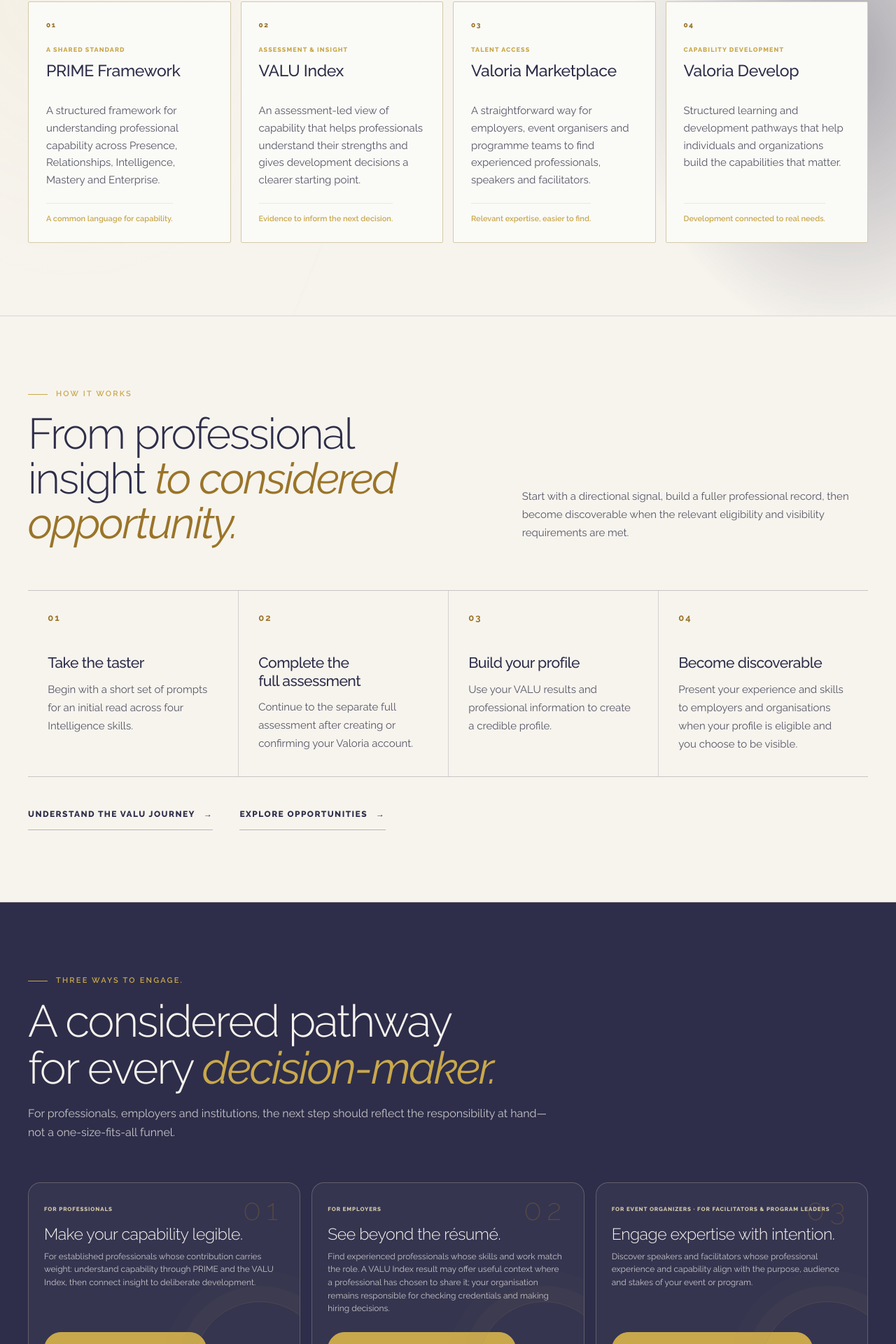
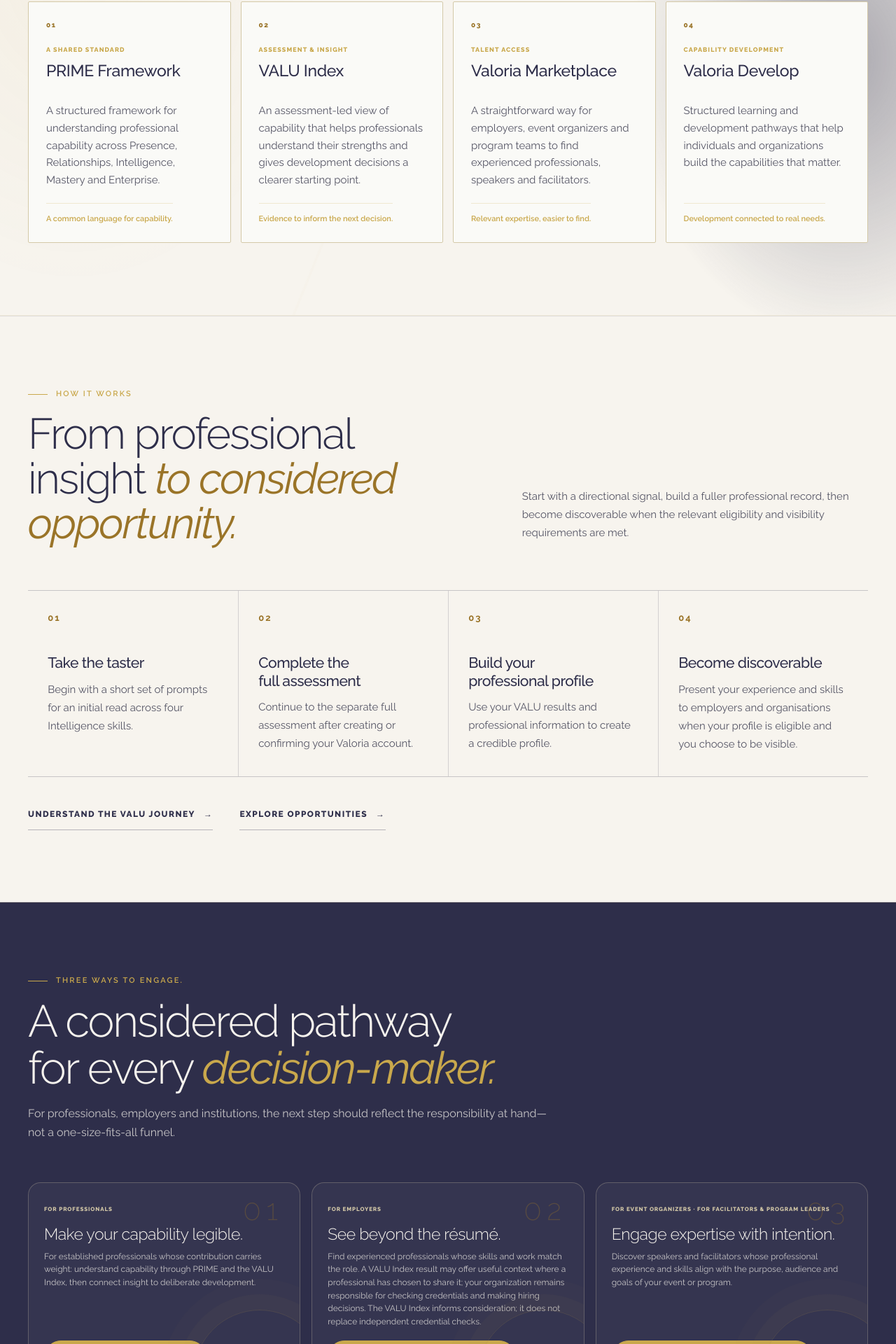
Before and after one commit to riverwayse-sudo/valoria-site, a Next.js app: page / in a window 1280 px wide. Shown: the part 1298-3218 px from the top of the page at 70% size. Built offline with nearby package versions, Linux system fonts and the light colour scheme; no server answers.

Commit message:
Align homepage copy and retain the conversion section contract

```diff
--- a/src/app/page.jsx
+++ b/src/app/page.jsx
@@ -38,7 +38,7 @@ const institutionalCapabilities = [
     number: '03',
     label: 'TALENT ACCESS',
     title: 'Valoria Marketplace',
-    body: 'A straightforward way for employers, event organisers and programme teams to find experienced professionals, speakers and facilitators.',
+    body: 'A straightforward way for employers, event organizers and program teams to find experienced professionals, speakers and facilitators.',
     outcome: 'Relevant expertise, easier to find.',
   },
   {
@@ -64,7 +64,7 @@ const decisionPathways = [
     number: '02',
     label: 'FOR EMPLOYERS',
     title: 'See beyond the résumé.',
-    body: 'Find experienced professionals whose skills and work match the role. A VALU Index result may offer useful context where a professional has chosen to share it; your organisation remains responsible for checking credentials and making hiring decisions.',
+    body: 'Find experienced professionals whose skills and work match the role. A VALU Index result may offer useful context where a professional has chosen to share it; your organization remains responsible for checking credentials and making hiring decisions. The VALU Index informs consideration; it does not replace independent credential checks.',
     href: '/atb-connect',
     cta: 'DISCUSS YOUR TALENT NEEDS',
   },
@@ -72,7 +72,7 @@ const decisionPathways = [
     number: '03',
     label: 'FOR EVENT ORGANIZERS · FOR FACILITATORS & PROGRAM LEADERS',
     title: 'Engage expertise with intention.',
-    body: 'Discover speakers and facilitators whose professional experience and capability align with the purpose, audience and stakes of your event or program.',
+    body: 'Discover speakers and facilitators whose professional experience and skills align with the purpose, audience and goals of your event or program.',
     href: '/atb-spotlight',
     cta: 'FIND A SPEAKER OR FACILITATOR',
   },
@@ -120,7 +120,7 @@ export default function HomePage() {
             <div className="home-journey-grid">
               <article className="home-journey-card"><span>01</span><h3>Take the taster</h3><p>Begin with a short set of prompts for an initial read across four Intelligence skills.</p></article>
               <article className="home-journey-card"><span>02</span><h3>Complete the full assessment</h3><p>Continue to the separate full assessment after creating or confirming your Valoria account.</p></article>
-              <article className="home-journey-card"><span>03</span><h3>Build your profile</h3><p>Use your VALU results and professional information to create a credible profile.</p></article>
+              <article className="home-journey-card"><span>03</span><h3>Build your professional profile</h3><p>Use your VALU results and professional information to create a credible profile.</p></article>
               <article className="home-journey-card"><span>04</span><h3>Become discoverable</h3><p>Present your experience and skills to employers and organisations when your profile is eligible and you choose to be visible.</p></article>
             </div>
             <div className="home-journey-actions">
@@ -155,13 +155,13 @@ export default function HomePage() {
 
         <LiveProfilesScroll />
 
-        <section className="home-partnership-band home-consolidated-engagement" aria-labelledby="partnership-band-title">
+        <section className="home-partnership-band home-consolidated-engagement valu-conversion" aria-labelledby="partnership-band-title">
           <div className="container">
             <Reveal className="home-partnership-content">
               <div>
                 <div className="eyebrow"><div className="eyebrow-line" /><span className="eyebrow-text">YOUR NEXT STEP</span></div>
                 <h2 id="partnership-band-title">Make your next capability decision with <em>greater clarity.</em></h2>
-                <p>Professionals can begin with the VALU taster. Employers and institutions can speak with Valoria about finding professional expertise, development programmes or event support.</p>
+                <p>Professionals can begin with the VALU taster. Employers and institutions can speak with Valoria about finding professional expertise, development programs or event support.</p>
               </div>
               <div className="home-professional-entry-actions">
                 <AssessmentStartLink href={BRAND.assessmentUrl} className="btn-gold">START THE VALU TASTER <span aria-hidden="true">→</span></AssessmentStartLink>
```
